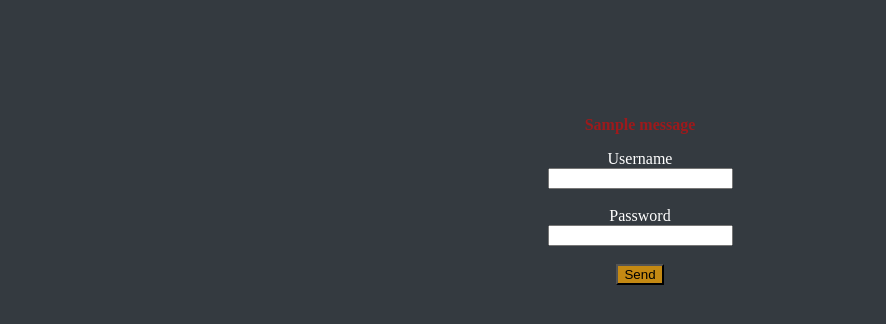
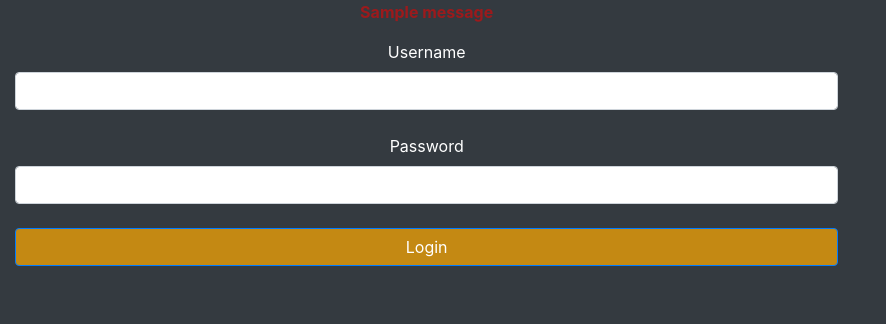
Before and after one commit to vkhvorostianyi/weBwallet, a Flask app: template templates/login.html in a window 1280 px wide. Shown: the top 324 px of the page, without its empty margins (0-886 px from the left). Run offline with Flask 2, Linux system fonts and the light colour scheme; the template is opened without the code that fills it, so the values that code supplies are empty, except form fields; tables that the repository leaves empty hold one stand-in row (values such as "Sample post"); one stand-in notice (Sample message) is shown; form fields are guessed from the names that the template uses; some libraries are stand-ins or nearby versions.

Commit message:
edit login page

```diff
--- a/static/style.css
+++ b/static/style.css
@@ -6,7 +6,6 @@ body, html {
 .login {
     text-align: center;
     position: relative;
-    top: 100px;
 }
 
 #sbm-btn {
@@ -23,6 +22,6 @@ body, html {
      border-color: white;
  }
 
- #sbm-btn {
+ #sbm-btn, #sbm-btn-login {
      background: rgba(255, 169, 0, 0.71);
  }
--- a/templates/index.html
+++ b/templates/index.html
@@ -22,7 +22,7 @@
                         Short description<br>
                         <textarea name="message" class="form-control" id="msg" rows="2"></textarea>
                     </p>
-                    <button type="submit" id="sbm-btn" class="btn btn-primary btn-block">ok</button>
+                    <button type="submit" id="sbm-btn" class="btn btn-primary btn-block">Accept</button>
                  </form>
             </div>
             <br>
--- a/templates/login.html
+++ b/templates/login.html
@@ -1,28 +1,26 @@
-<!DOCTYPE html>
-<html lang="en">
-<head>
-    <link rel="stylesheet" href="{{url_for('static', filename='style.css')}}">
-    <meta charset="UTF-8" name="viewport" content="width=device-width, initial-scale=1.0">
-    <title>Login</title>
-</head>
+{% extends 'base.html' %}
+{% block content %}
 <body>
+    <div class="container-fluid" id="main-cont">
+        <div class="row">
+            <div class=" col-xs-12 col-md-8">
                 <div class="login">
                 {% with messages = get_flashed_messages(with_categories=true) %}
                     {% if messages %}
-          <p class="flashes alert">
+                      <p class="flashes">
                       {% for category, message in messages %}
-            <b style="color: #9C1A1C" class="flashes alert alert-{{category}}">{{ message }}</b>
+                        <b style="color: #9C1A1C" class="{{category}}">{{ message }}</b>
                       {% endfor %}
                       </p>
                     {% else %}
-          <p class="flashes alert alert-primary">
+                      <p class="flashes alert">
                         <b>Please provide username and password to login</b>
                       </p>
                     {% endif %}
                     {% endwith %}
 
                     {%if form.errors %}
-        <p style="color: #9C1A1C" class="alert alert-danger">
+                    <p style="color: #9C1A1C" class="alert">
                       {% for field, errors in form.errors.items() %}
                         <b>{{field}} {% for error in errors %}{{ error }}{% endfor %}</b>
                       {% endfor %}
@@ -31,13 +29,22 @@
                     <form action="{{ url_for('simplelogin.login') }}" method="post">
                         <div class="form-group">
                             {{ form.csrf_token }}
-                {{form.username.label}}<div class="form-control">{{ form.username }}</div><br>
-                {{form.password.label}}<div class="form-control"> {{ form.password }}</div><br>
+                            {{form.username.label}}
+                        <div>
+                            <input class="form-control" name="{{ form.username.name }}">
+                        </div><br>
+                            {{form.password.label}}
+                        <div>
+                            <input class="form-control" name="{{ form.password.name }}">
+                        </div><br>
                             {% if next %}<input type="hidden" name="next" value="{{next}}">{% endif %}
-                <input id="sbm-btn" class="btn" type="submit" value="Send">
+                            <input id="sbm-btn-login" class="btn btn-primary btn-block" type="submit" value="Login">
                         </div>
                     </form>
                 <p id="message"></p>
                 </div>
+            </div>
+        </div>
+    </div>
 </body>
-</html>
+{% endblock %}
```
Lines whose indentation alone changed are shown as unchanged.
